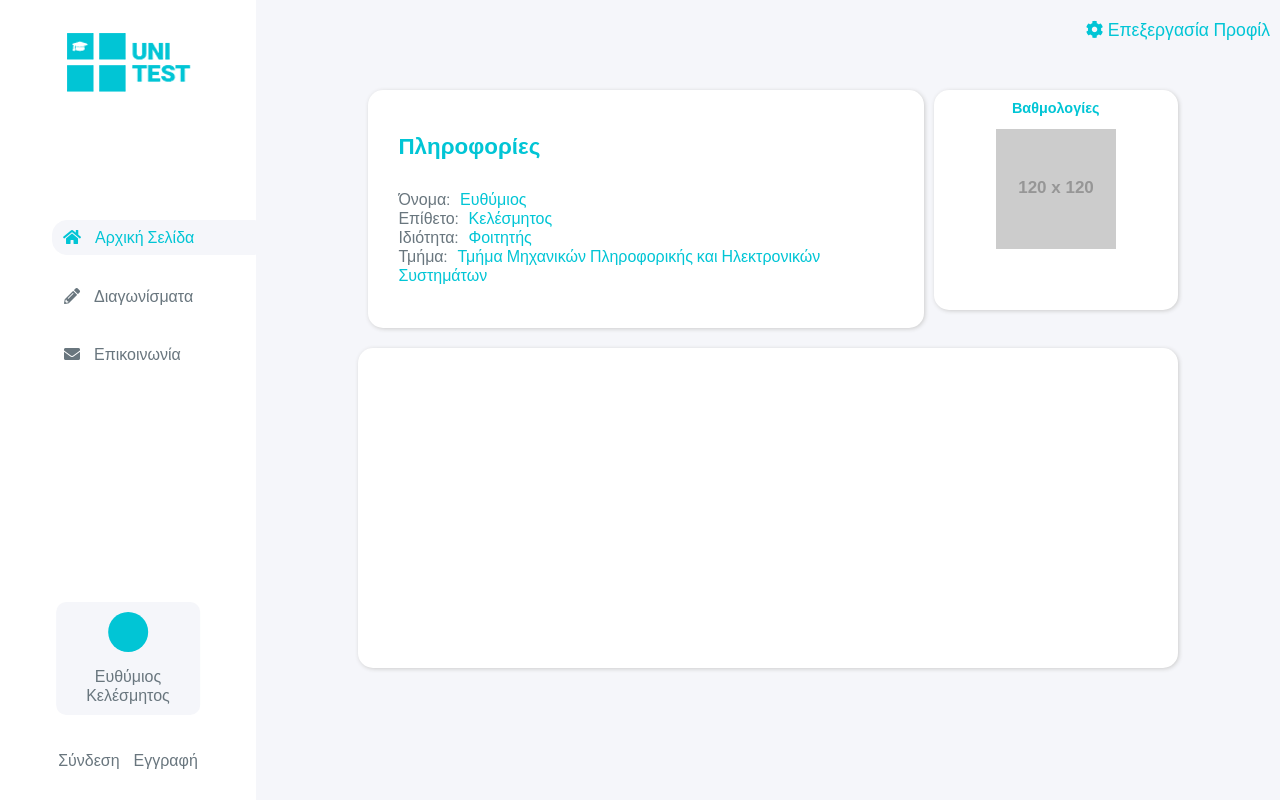
After one commit to vioannidis19/unitest, a PHP site: page /profile.php in a window 1280 px wide. The commit adds this page. Run offline with PHP 8.4, Linux system fonts and the light colour scheme; grey boxes labelled with a size stand in for pictures from a placeholder-image service; some libraries are stand-ins or nearby versions.

Commit message:
started working on profile and test creation layout

```diff
--- a/css/main.css
+++ b/css/main.css
@@ -77,10 +77,17 @@ ul {
  }
 
  .user-info {
-     width: 100%;
      position: absolute;
+     left: 50%;
+     transform: translateX(-50%);
      bottom: 85px;
      text-align: center;
+     padding: 10px 30px;
+ }
+
+ .user-info-active {
+    background-color: var(--light-gray);
+    border-radius: 10px;
  }
 
  .user-icon {
@@ -94,6 +101,8 @@ ul {
  .user-name {
      color: var(--gray);
  }
+
+
 
  .login-logout {
     width: 100%;
@@ -141,3 +150,70 @@ ul {
     margin: 30px;
     align-self: flex-end;
 }
+
+ /**************************************************/
+ /****************** PROFILE ***********************/
+ /**************************************************/
+
+.main-section .row {
+    position: relative;
+    height: 30px;
+    padding: 20px;
+}
+
+ .profile-settings {
+    position: absolute;
+    right: 10px;
+    font-size: 1.1em;
+ }
+
+ .profile-settings a {
+    color: var(--light-blue);
+ }
+
+ .profile-settings::after {
+     clear: right;
+ }
+
+.main-section .profile-container {
+    margin-top: 20px;
+    width: 80%;
+    margin: 0 auto;
+}
+
+.user-info-widget {
+    flex: 80%;
+    margin: 20px 10px;
+    padding: 43px 30px;
+    text-align: left;
+    color: var(--light-blue);
+}
+
+.user-info-widget .user-info-title {
+    margin-top: 0;
+    margin-bottom: 30px;
+    font-size: 1.4em;
+}
+
+.user-info-widget .info-subtitle {
+    color: var(--gray);
+    margin-right: 10px;
+}
+
+.user-grades-widget {
+    flex: 20%;
+    margin-top: 20px;
+    padding: 10px 60px;
+    height: 200px;
+}
+
+.user-grades-title {
+    margin-top: 0;
+    font-size: .9em;
+}
+
+.something-widget {
+    align-self: flex-end;
+    width: 80%;
+    height: 40vh;
+}
--- a/index.php
+++ b/index.php
@@ -6,7 +6,7 @@
     <link href="https://fonts.googleapis.com/css2?family=Roboto:wght@400;500&display=swap" rel="stylesheet">
     <link href="vendors/font-awesome/css/all.min.css" rel="stylesheet">
     <link rel="stylesheet" href="css/main.css">
-    <title>Document</title>
+    <title>Αρχική Σελίδα - UniTest</title>
 </head>
 <body>
     <div class="container">
--- a/login.php
+++ b/login.php
@@ -6,7 +6,7 @@
 <head>
     <meta charset="UTF-8">
     <meta name="viewport" content="width=device-width, initial-scale=1.0">
-    <title>Login - Unitest</title>
+    <title>Σύνδεση - Unitest</title>
     <link href="https://fonts.googleapis.com/css2?family=Roboto:wght@400;500&display=swap" rel="stylesheet">
     <link rel="stylesheet" href="css/login.css">
 </head>
--- /dev/null
+++ b/profile.php
@@ -0,0 +1,53 @@
+<!DOCTYPE html>
+<html lang="en">
+<head>
+    <meta charset="UTF-8">
+    <meta name="viewport" content="width=device-width, initial-scale=1.0">
+    <link href="https://fonts.googleapis.com/css2?family=Roboto:wght@400;500&display=swap" rel="stylesheet">
+    <link href="vendors/font-awesome/css/all.min.css" rel="stylesheet">
+    <link rel="stylesheet" href="css/main.css">
+    <title>Document</title>
+</head>
+<body>
+    <div class="container">
+        <?php
+            require 'sidebar.php'
+        ?>
+        <div class="main-section">
+            <div class="row">
+                <div class="profile-settings">
+                    <a href="#">
+                        <i class="fas fa-cog"></i>
+                        Επεξεργασία Προφίλ
+                    </a>
+                </div>
+            </div>
+            <div class="widget-container profile-container">
+                <div class="widget user-info-widget">
+                    <h2 class="user-info-title">Πληροφορίες</h2>
+                    <div class="info-line">
+                        <span class="info-subtitle">Όνομα:</span>Ευθύμιος
+                    </div>
+                    <div class="info-line">
+                        <span class="info-subtitle">Επίθετο:</span>Κελέσμητος
+                    </div>
+                    <div class="info-line">
+                        <span class="info-subtitle">Ιδιότητα:</span>Φοιτητής
+                    </div>
+                    <div class="info-line">
+                        <span class="info-subtitle">Τμήμα:</span>Τμήμα Μηχανικών Πληροφορικής και Ηλεκτρονικών Συστημάτων
+                    </div>
+                </div>
+                <div class="widget user-grades-widget">
+                    <h2 class="user-grades-title">Βαθμολογίες</h2>
+                    <img src="https://via.placeholder.com/120.png" alt="">
+                </div>
+            </div>
+            <!-- TODO Brainstorm and add a third widget -->
+            <div class="widget something-widget">
+
+            </div>
+        </div>
+    </div>
+</body>
+</html>
--- a/register.php
+++ b/register.php
@@ -6,7 +6,7 @@
 <head>
     <meta charset="UTF-8">
     <meta name="viewport" content="width=device-width, initial-scale=1.0">
-    <title>Login - Unitest</title>
+    <title>Εγγραφή - Unitest</title>
     <link href="https://fonts.googleapis.com/css2?family=Roboto:wght@400;500&display=swap" rel="stylesheet">
     <link rel="stylesheet" href="css/login.css">
 </head>
--- a/sidebar.php
+++ b/sidebar.php
@@ -30,11 +30,12 @@
             </li>
         </ul>
     </div>
-    <div class="user-info">
+    <div class="user-info user-info-active">
         <!-- TODO PHP to show user info if logged in -->
+        <!-- TODO JS to toggle CSS class if user on profile page -->
         <div class="user-icon"></div>
         <div class="user-name">
-            <a href="#">Ευθύμιος Κελέσμητος</a>
+            <a href="profile.php">Ευθύμιος Κελέσμητος</a>
         </div>
     </div>
     <div class="login-logout">
```
Also changed, not shown: create.php (added, +44 -0 lines), css/components.css (+45 -0 lines).
